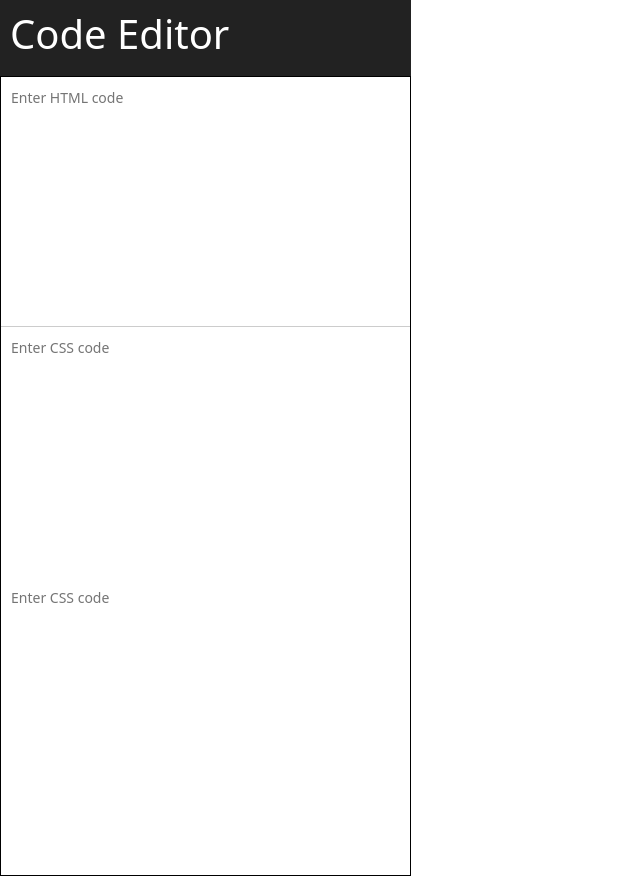
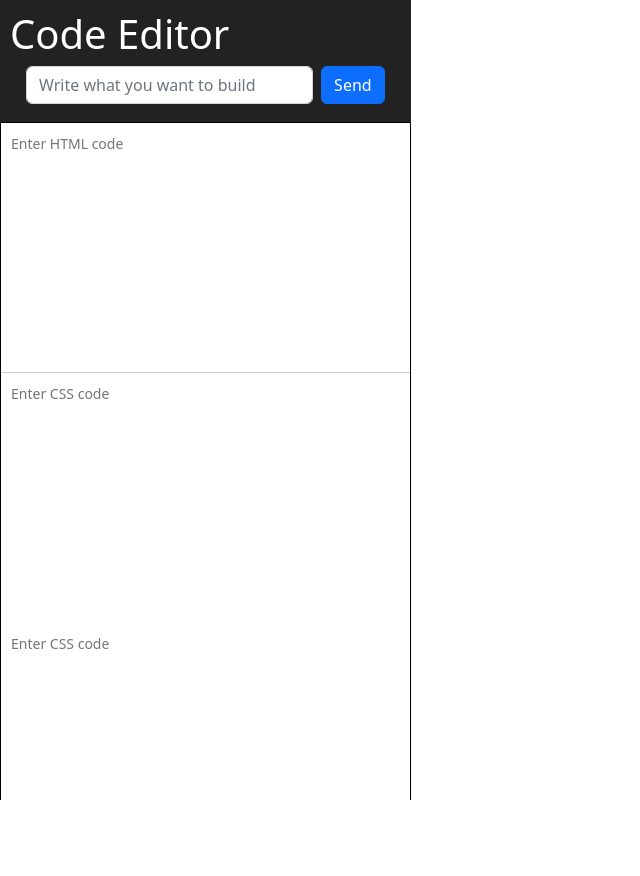
Before and after one commit to ekamid/cgpt-web-builder, a Next.js app: page / in a window 1280 px wide. Shown: the whole page, without its empty margins (0-640 px from the left). After the commit the page ends 800 px from the top, so only its background shows below. Built offline with nearby package versions, Linux system fonts and the light colour scheme.

Commit message:
code generator using chatgpt api implemented

```diff
--- a/src/componets/Editor.js
+++ b/src/componets/Editor.js
@@ -1,5 +1,5 @@
-import React, { useState } from "react";
-import Preview from "./Preview";
+import React, { useEffect, useState } from "react";
+import Generator from "@/componets/Generator";
 
 const Editor = () => {
   const [html, setHtml] = useState("");
@@ -10,29 +10,50 @@ const Editor = () => {
     const iframe = document.getElementById("preview");
     const iframeContent = iframe.contentDocument;
     iframeContent.open();
-    iframeContent.write(`${html}<style>${css}</style><script>${js}</script>`);
+    iframeContent.write(`<style>${css}</style>${html}<script>${js}</script>`);
     iframeContent.close();
   }
 
   function handleHtmlChange(event) {
     setHtml(event.target.value);
-    updatePreview();
   }
 
   function handleCssChange(event) {
     setCss(event.target.value);
-    updatePreview();
   }
 
   function handleJsChange(event) {
     setJs(event.target.value);
+  }
+
+  const handleCurrentBuild = (message) => {
+    extractCode(message);
+  };
+
+  const extractCode = (message) => {
+    const regexHtml = /---starthtml---([\s\S]*?)---endhtml---/;
+    const regexCss = /---startcss---([\s\S]*?)---endcss---/;
+    const regexJs = /---startjs---([\s\S]*?)---endjs---/;
+
+    const html = message.match(regexHtml) ? message.match(regexHtml)[1] : "";
+    const css = message.match(regexCss) ? message.match(regexCss)[1] : "";
+    const js = message.match(regexJs) ? message.match(regexJs)[1] : "";
+    setHtml(html);
+    setCss(css);
+    setJs(js);
+
+    // updatePreview();
+  };
+
+  useEffect(() => {
     updatePreview();
-  }
+  }, [html, css, js]);
 
   return (
     <div>
       <header>
         <h1>Code Editor</h1>
+        <Generator handleCurrentBuild={handleCurrentBuild} />
       </header>
       <main>
         <div className="editor">
--- /dev/null
+++ b/src/componets/Generator.js
@@ -0,0 +1,124 @@
+import { useEffect, useState } from "react";
+
+const API_KEY = process.env.NEXT_PUBLIC_CHATGPT_API;
+
+const systemMessage = {
+  role: "system",
+
+  //instructions for what will be displayed
+  //wrapping code with ---starthtml--- ---endhtml---, because it will be required while extracting code from message
+  content:
+    "only show html css and javascript in seperate part. Wrap html code with ---starthtml--- ---endhtml---, css code with ---startcss--- ---endcss--- and javascript code ---startjs--- ---endjs---",
+};
+
+const Generator = ({ handleCurrentBuild }) => {
+  const [messages, setMessages] = useState([]);
+
+  const [command, setCommand] = useState("");
+
+  const [isTyping, setIsTyping] = useState(false);
+
+  const handleOnChangeCommand = (e) => {
+    setCommand(e.target.value);
+  };
+
+  const handleSend = async (message) => {
+    const newMessage = {
+      message: command,
+      direction: "outgoing",
+      sender: "user",
+    };
+
+    const newMessages = [...messages, newMessage];
+
+    setMessages(newMessages);
+
+    // Initial system message to determine ChatGPT functionality
+    // How it responds, how it talks, etc.
+    setIsTyping(true);
+    await processMessageToChatGPT(newMessages);
+  };
+
+  async function processMessageToChatGPT(chatMessages) {
+    // messages is an array of messages
+    // Format messages for chatGPT API
+    // API is expecting objects in format of { role: "user" or "assistant", "content": "message here"}
+    // So we need to reformat
+
+    let apiMessages = chatMessages.map((messageObject) => {
+      let role = "";
+      if (messageObject.sender === "ChatGPT") {
+        role = "assistant";
+      } else {
+        role = "user";
+      }
+      return { role: role, content: messageObject.message };
+    });
+
+    // Get the request body set up with the model we plan to use
+    // and the messages which we formatted above. We add a system message in the front to'
+    // determine how we want chatGPT to act.
+    const apiRequestBody = {
+      model: "gpt-3.5-turbo",
+      messages: [
+        systemMessage, // The system message DEFINES the logic of our chatGPT
+        ...apiMessages, // The messages from our chat with ChatGPT
+      ],
+    };
+
+    await fetch("https://api.openai.com/v1/chat/completions", {
+      method: "POST",
+      headers: {
+        Authorization: "Bearer " + API_KEY,
+        "Content-Type": "application/json",
+      },
+      body: JSON.stringify(apiRequestBody),
+    })
+      .then((data) => {
+        return data.json();
+      })
+      .then((data) => {
+        setIsTyping(false);
+        handleCurrentBuild(data.choices[0].message.content);
+        // setMessages([
+        //   ...chatMessages,
+        //   {
+        //     message: data.choices[0].message.content,
+        //     sender: "ChatGPT",
+        //   },
+        // ]);
+        // setIsTyping(false);
+      });
+  }
+
+  //   useEffect(() => {
+  //     console.log(messages);
+  //   }, [messages]);
+
+  return (
+    <div>
+      <div className="form-group mx-sm-3 mb-2 d-flex gap-2">
+        <input
+          type="text"
+          className="form-control"
+          placeholder="Write what you want to build"
+          value={command}
+          onChange={handleOnChangeCommand}
+        />
+        {isTyping ? (
+          <button disabled>Generating</button>
+        ) : (
+          <button
+            type="submit"
+            className="btn btn-primary"
+            onClick={handleSend}
+          >
+            Send
+          </button>
+        )}
+      </div>
+    </div>
+  );
+};
+
+export default Generator;
--- a/src/styles/globals.css
+++ b/src/styles/globals.css
@@ -6,7 +6,7 @@ body {
 
 main {
   overflow-x: hidden;
-  height: 100%;
+  height: 100vh;
 }
 
 header {
```
Also changed, not shown: src/componets/CommandInput.js (deleted), 1 other file (tests, documents, lock files or other folders).
